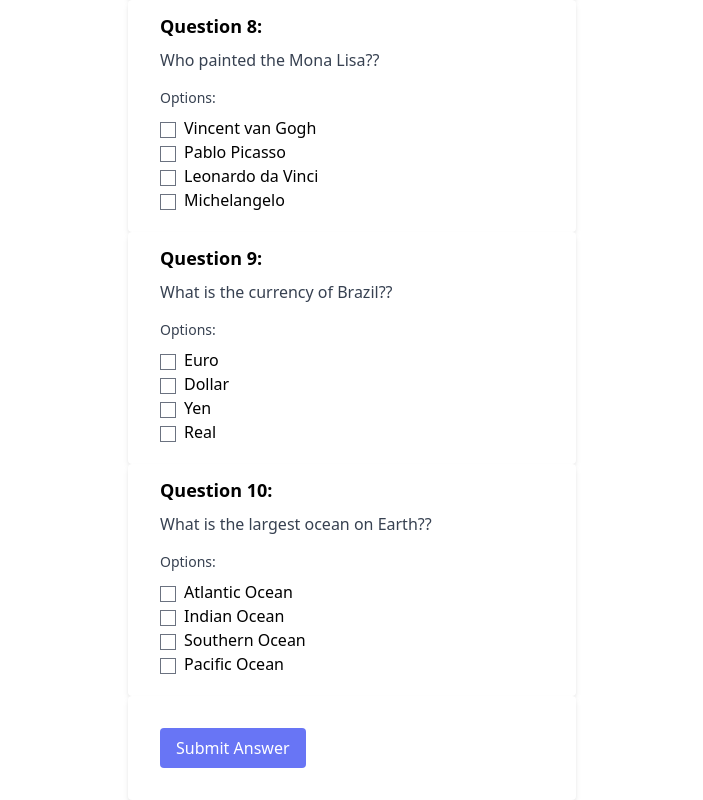
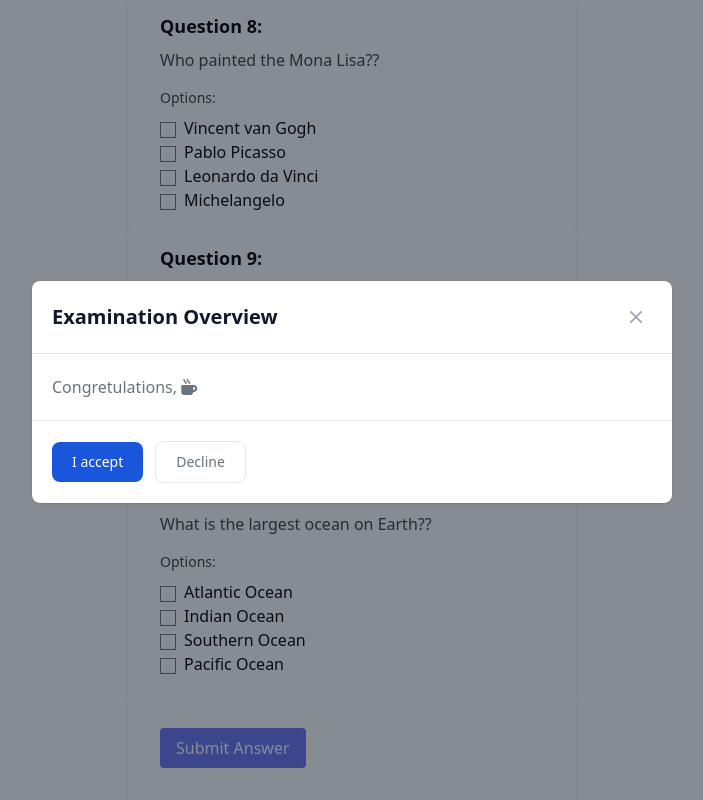
Before and after one commit to Fahim-Hossain-Munna/ExamTemplate, a Vue app: page / in a window 1280 px wide. Both pictures are taken after a click on the button "Submit Answer". Shown: the part 1848-2648 px from the top of the page, without its empty margins (288-991 px from the left). Built offline with nearby package versions, Linux system fonts and the light colour scheme.

Commit message:
font awesome install & setup

```diff
--- a/index.html
+++ b/index.html
@@ -5,6 +5,7 @@
     <link rel="icon" type="image/svg+xml" href="/vite.svg" />
     <meta name="viewport" content="width=device-width, initial-scale=1.0" />
     <title>Vite + Vue</title>
+    <link rel="stylesheet" href="https://cdnjs.cloudflare.com/ajax/libs/font-awesome/6.5.1/css/all.min.css" integrity="sha512-DTOQO9RWCH3ppGqcWaEA1BIZOC6xxalwEsw9c2QQeAIftl+Vegovlnee1c9QX4TctnWMn13TZye+giMm8e2LwA==" crossorigin="anonymous" referrerpolicy="no-referrer" />
   </head>
   <body>
     <div id="app"></div>
--- a/src/components/Question.vue
+++ b/src/components/Question.vue
@@ -1,5 +1,11 @@
 <script setup>
 import { ref } from "vue";
+import { onMounted } from 'vue'
+import { initFlowbite } from 'flowbite'
+
+onMounted(() => {
+    initFlowbite();
+})
 
 let ans = ref(0)
 
@@ -178,6 +184,43 @@ const submitAns = ()=>{
     </div>
         <div class="max-w-md mx-auto bg-white rounded p-8 shadow-md">
             <!-- Submit Button -->
-        <button class="bg-indigo-500 text-white px-4 py-2 rounded hover:bg-indigo-600" @click="submitAns">Submit Answer</button>
+        <button data-modal-target="static-modal" data-modal-toggle="static-modal" class="bg-indigo-500 text-white px-4 py-2 rounded hover:bg-indigo-600" @click="submitAns">Submit Answer</button>
         </div>
+
+
+
+
+
+<!-- Main modal -->
+<div id="static-modal" data-modal-backdrop="static" tabindex="-1" aria-hidden="true" class="hidden overflow-y-auto overflow-x-hidden fixed top-0 right-0 left-0 z-50 justify-center items-center w-full md:inset-0 h-[calc(100%-1rem)] max-h-full">
+    <div class="relative p-4 w-full max-w-2xl max-h-full">
+        <!-- Modal content -->
+        <div class="relative bg-white rounded-lg shadow dark:bg-gray-700">
+            <!-- Modal header -->
+            <div class="flex items-center justify-between p-4 md:p-5 border-b rounded-t dark:border-gray-600">
+                <h3 class="text-xl font-semibold text-gray-900 dark:text-white">
+                    Examination Overview
+                </h3>
+                <button type="button" class="text-gray-400 bg-transparent hover:bg-gray-200 hover:text-gray-900 rounded-lg text-sm w-8 h-8 ms-auto inline-flex justify-center items-center dark:hover:bg-gray-600 dark:hover:text-white" data-modal-hide="static-modal">
+                    <svg class="w-3 h-3" aria-hidden="true" xmlns="http://www.w3.org/2000/svg" fill="none" viewBox="0 0 14 14">
+                        <path stroke="currentColor" stroke-linecap="round" stroke-linejoin="round" stroke-width="2" d="m1 1 6 6m0 0 6 6M7 7l6-6M7 7l-6 6"/>
+                    </svg>
+                    <span class="sr-only">Close modal</span>
+                </button>
+            </div>
+            <!-- Modal body -->
+            <div class="p-4 md:p-5 space-y-4">
+                <p class="text-base leading-relaxed text-gray-500 dark:text-gray-400">
+                    Congretulations, <i class="fa-solid fa-mug-hot"></i>
+                </p>
+            </div>
+            <!-- Modal footer -->
+            <div class="flex items-center p-4 md:p-5 border-t border-gray-200 rounded-b dark:border-gray-600">
+                <button data-modal-hide="static-modal" type="button" class="text-white bg-blue-700 hover:bg-blue-800 focus:ring-4 focus:outline-none focus:ring-blue-300 font-medium rounded-lg text-sm px-5 py-2.5 text-center dark:bg-blue-600 dark:hover:bg-blue-700 dark:focus:ring-blue-800">I accept</button>
+                <button data-modal-hide="static-modal" type="button" class="ms-3 text-gray-500 bg-white hover:bg-gray-100 focus:ring-4 focus:outline-none focus:ring-blue-300 rounded-lg border border-gray-200 text-sm font-medium px-5 py-2.5 hover:text-gray-900 focus:z-10 dark:bg-gray-700 dark:text-gray-300 dark:border-gray-500 dark:hover:text-white dark:hover:bg-gray-600 dark:focus:ring-gray-600">Decline</button>
+            </div>
+        </div>
+    </div>
+</div>
+
 </template>
```
